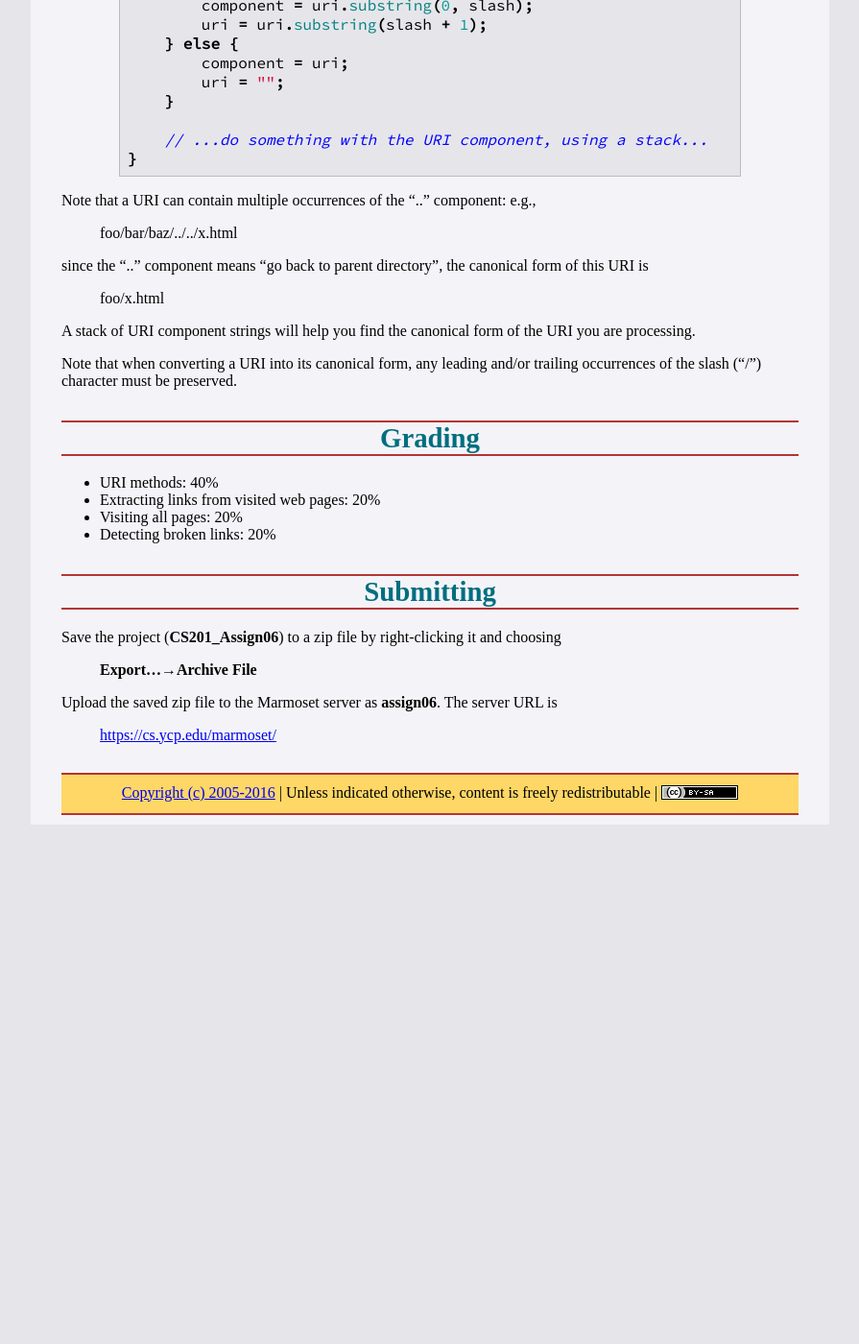
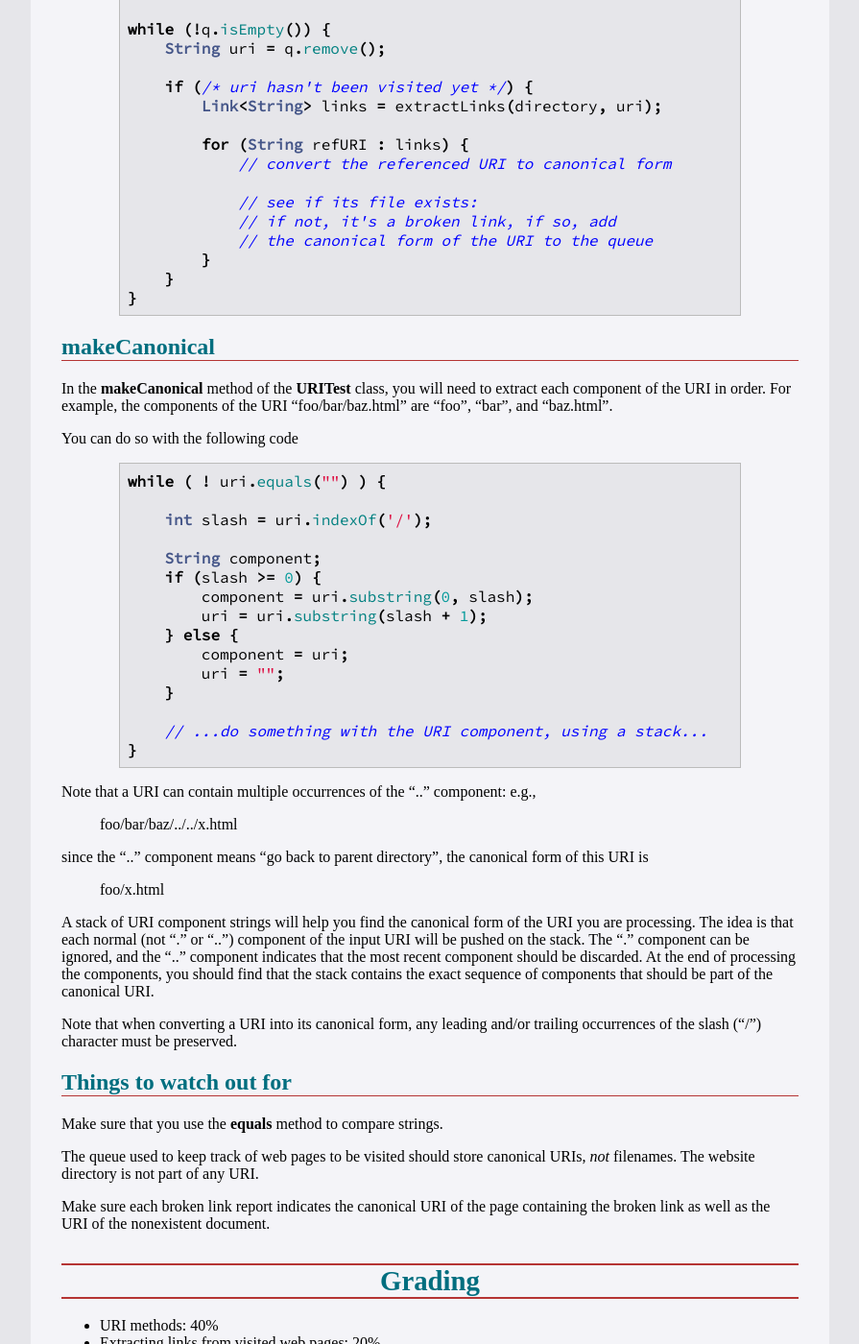
Before and after one commit to ycpcs/cs201-summer2016, a Jekyll site: the page built from assign/assign06.md, in a window 1280 px wide and 1400 px high, scrolled down 3148 px. Shown: the whole window at 96% size, without its empty margins (192-1087 px from the left). Built offline with Jekyll 4.4.1, drawn with Linux system fonts in a browser that asks for light colours; some web fonts are replaced; before the commit the page ends 4007 px from its top, so only the background shows below that; some of the changed text lies outside the part shown.

Commit message:
hints for assignment 6

```diff
--- a/assign/assign06.md
+++ b/assign/assign06.md
@@ -134,6 +134,38 @@ To avoid visiting the same page multiple times, the web crawler should use a map
 Hints
 =====
 
+## Approach
+
+Start by implementing the methods in the **URI** class and getting all of the tests to pass.
+
+Next, write code to scan through a text document and extract all referenced URIs from it.
+
+Next, start working on the main loop of the program, which should look something like this:
+
+{% highlight java %}
+Queue<String> q = new LinkedList<String>(); // queue of canonical URIs
+
+q.add(startingWebPageURI);
+
+while (!q.isEmpty()) {
+    String uri = q.remove();
+
+    if (/* uri hasn't been visited yet */) {
+        Link<String> links = extractLinks(directory, uri);
+
+        for (String refURI : links) {
+            // convert the referenced URI to canonical form
+
+            // see if its file exists:
+            // if not, it's a broken link, if so, add
+            // the canonical form of the URI to the queue
+        }
+    }
+}
+{% endhighlight %}
+
+## makeCanonical
+
 In the **makeCanonical** method of the **URITest** class, you will need to extract each component of the URI in order. For example, the components of the URI "foo/bar/baz.html" are "foo", "bar", and "baz.html".
 
 You can do so with the following code
@@ -164,9 +196,17 @@ since the ".." component means "go back to parent directory", the canonical form
 
 > foo/x.html
 
-A stack of URI component strings will help you find the canonical form of the URI you are processing.
+A stack of URI component strings will help you find the canonical form of the URI you are processing.  The idea is that each normal (not "." or "..") component of the input URI will be pushed on the stack.  The "." component can be ignored, and the ".." component indicates that the most recent component should be discarded.  At the end of processing the components, you should find that the stack contains the exact sequence of components that should be part of the canonical URI.
 
 Note that when converting a URI into its canonical form, any leading and/or trailing occurrences of the slash ("/") character must be preserved.
+
+## Things to watch out for
+
+Make sure that you use the **equals** method to compare strings.
+
+The queue used to keep track of web pages to be visited should store canonical URIs, *not* filenames.  The website directory is not part of any URI.
+
+Make sure each broken link report indicates the canonical URI of the page containing the broken link as well as the URI of the nonexistent document.
 
 Grading
 =======
```
Also changed, not shown: index.md (+1 -0 lines).
